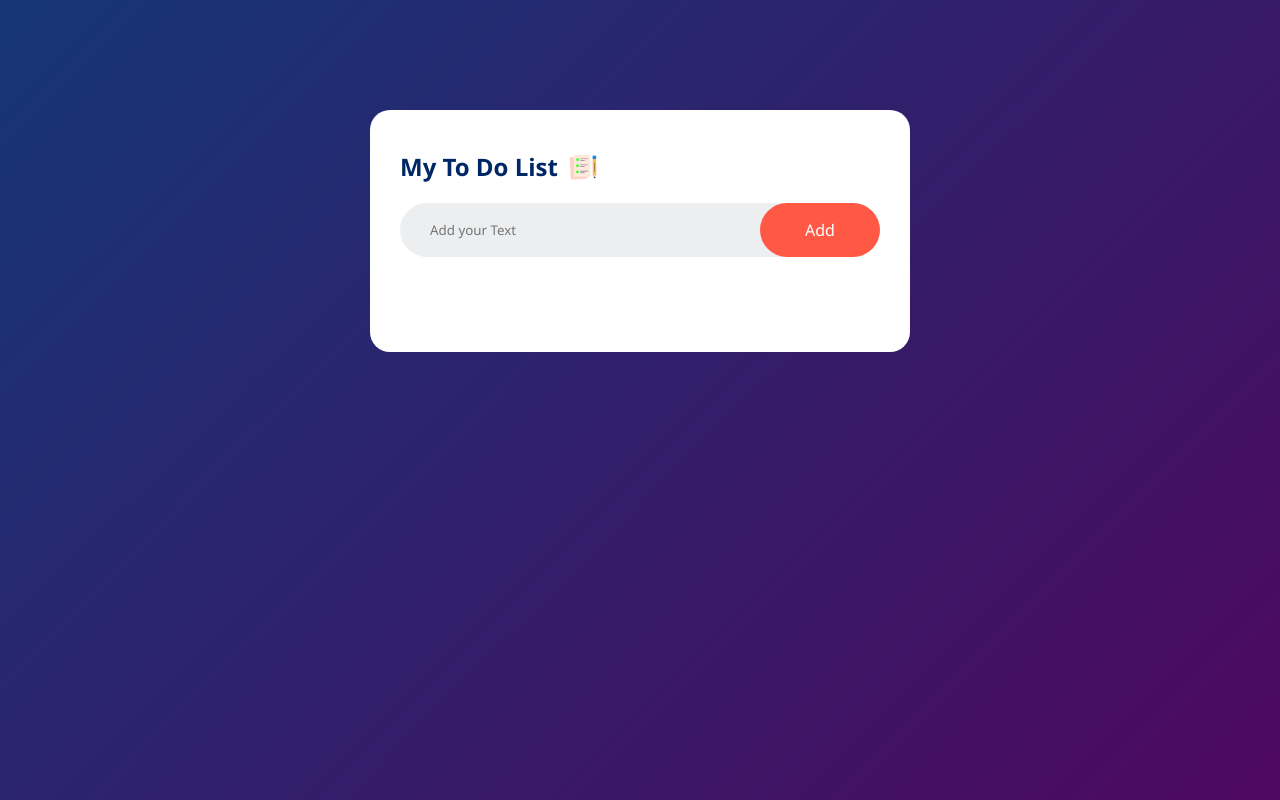
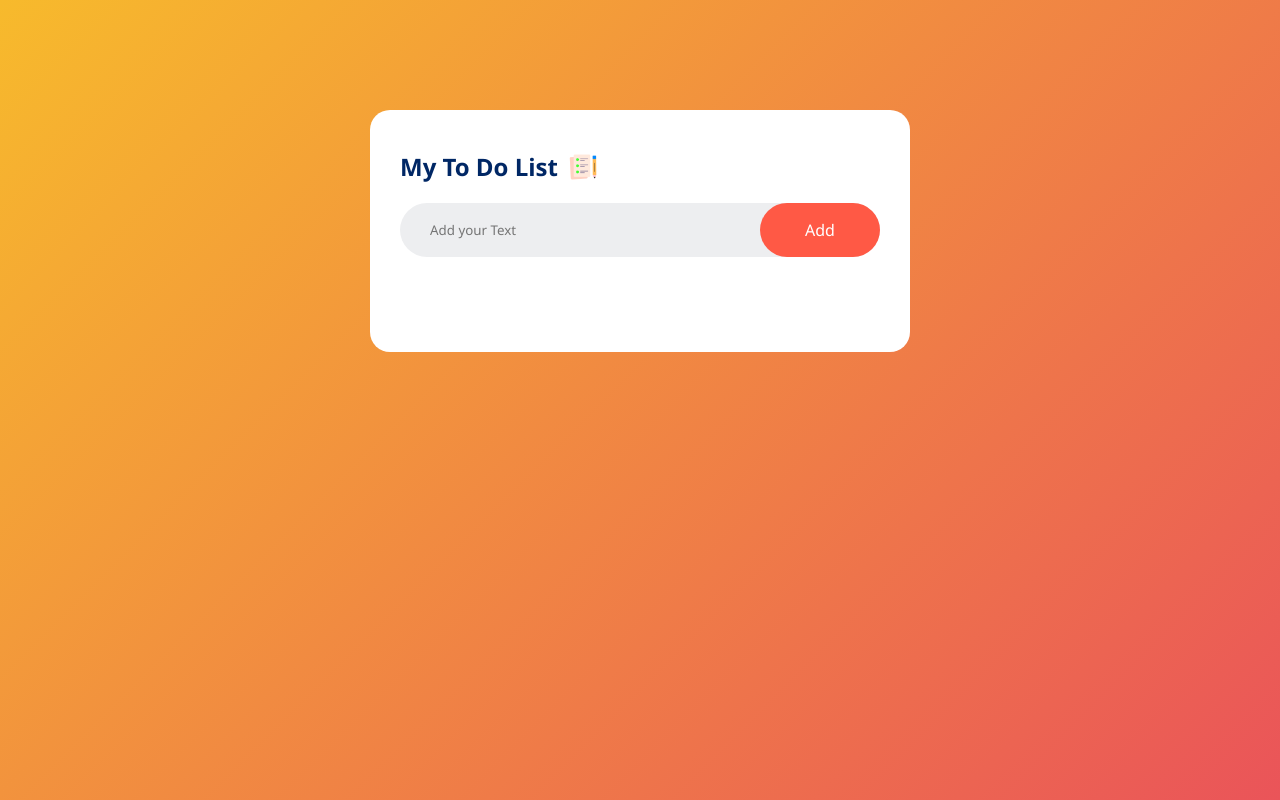
Before and after one commit to omasanetsano/To-Do-List, a plain HTML site: page index.html in a window 1280 px wide. Drawn offline with Linux system fonts and the light colour scheme.

Commit message:
change of color

```diff
--- a/index.css
+++ b/index.css
@@ -8,7 +8,7 @@
 .container{
   width: 100%;
   min-height: 100vh;
-  background: linear-gradient(135deg,#153677, #4e085f);
+  background: linear-gradient(135deg,#f7ba2c, #ea5459);
   padding: 10px;
 
 }
```
Also changed, not shown: script.js (line endings or trailing spaces).
